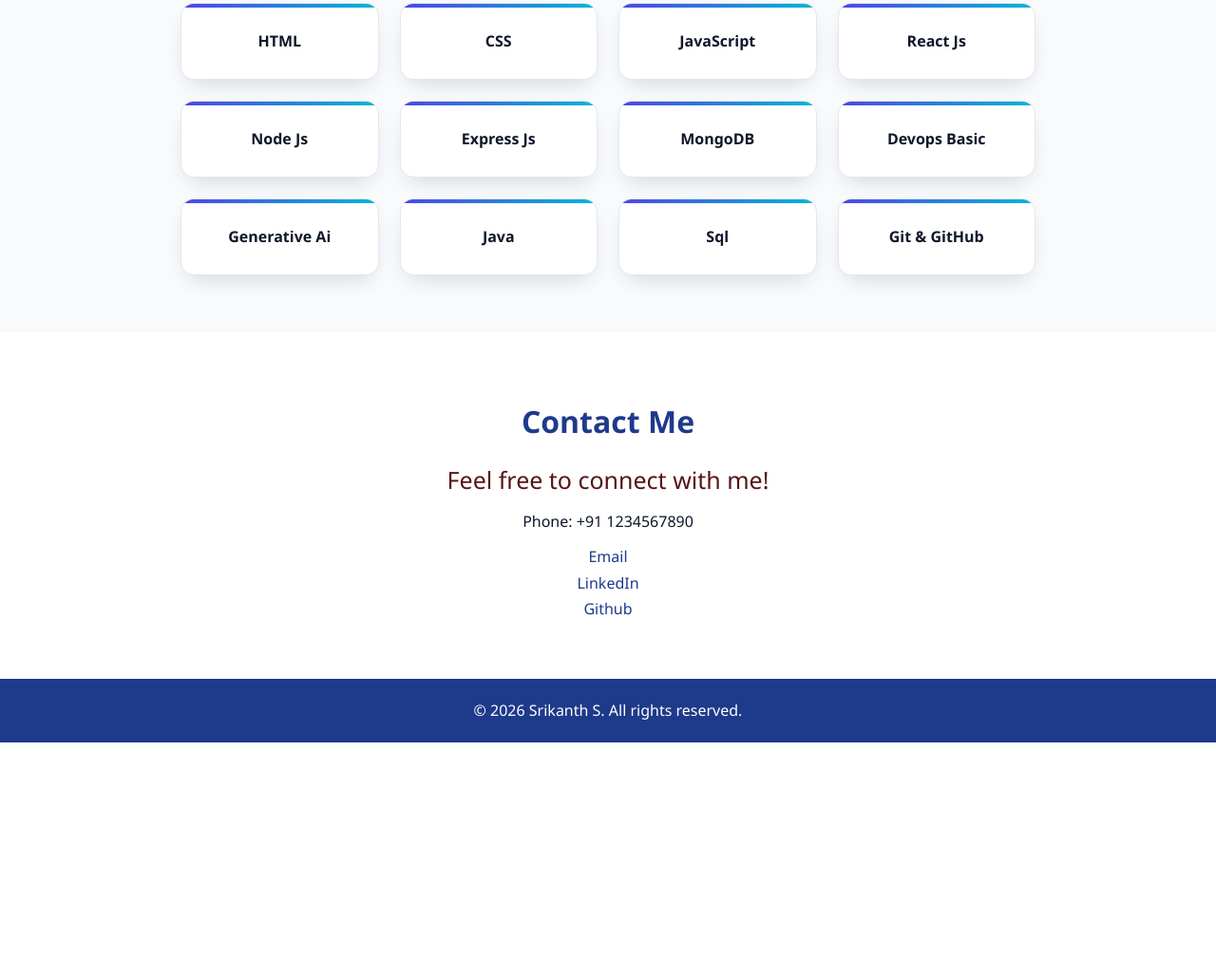
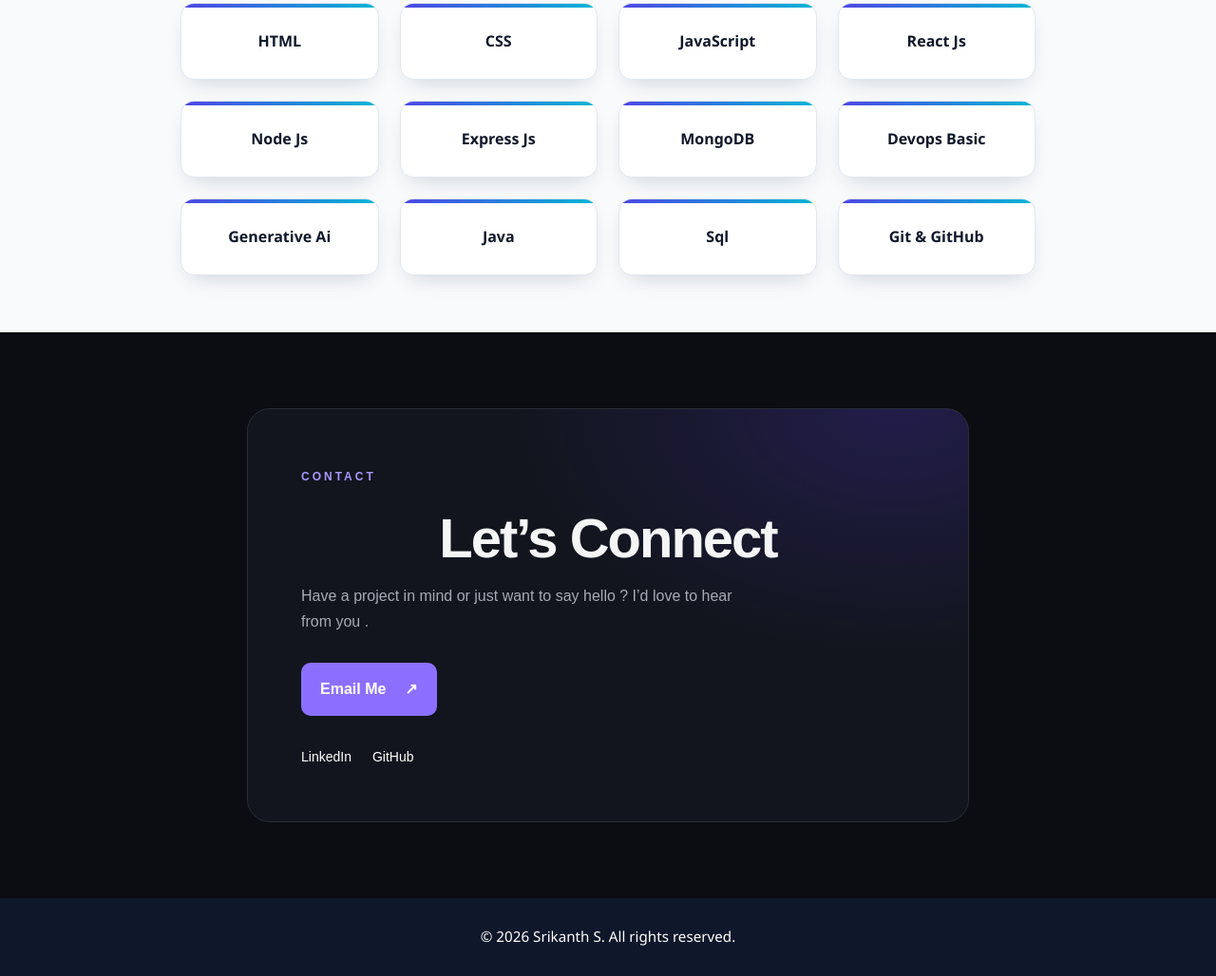
Before and after one commit to Havocsri/Intern-Portfolio, a plain HTML site: page index.html in a window 1280 px wide. Shown: the part 1289-2317 px from the top of the page at 95% size. Before the commit the page ends 2071 px from the top, so only its background shows below. Drawn offline with Linux system fonts and the light colour scheme.

Commit message:
Added a redesigned Contact section with a gradient card and  Added a responsive Skills section

```diff
--- a/index.html
+++ b/index.html
@@ -58,14 +58,25 @@
   </section>
 
   <!-- Contact Section -->
-  <section id="contact" class="section">
-    <h2>Contact Me</h2>
-    <p class="key">Feel free to connect with me!</p>
-    <p>Phone: +91 1234567890</p>
-     <a href="mailto:havocsri1305@email.com">Email</a> <br>
-     <a href="https://www.linkedin.com/in/sri-kanth-3b178529a/">LinkedIn</a> <br>
-     <a href="https://github.com/Havocsri">Github</a>
-  </section>
+ <section id="contact" class="contact">
+  <div class="contact-card">
+    <span class="contact-tag">CONTACT</span>
+    <h2>Let’s Connect</h2>
+    <p>
+      Have a project in mind or just want to say hello ?
+      I’d love to hear from you .
+    </p>
+
+    <a class="contact-button" href="mailto:havocsri1305@gmail.com">
+      Email Me <span>↗</span>
+    </a>
+
+    <div class="contact-links">
+      <a href="https://www.linkedin.com/in/sri-kanth-3b178529a/">LinkedIn</a>
+      <a href="https://github.com/Havocsri">GitHub</a>
+    </div>
+  </div>
+</section>
 
   <footer>
     <p>&copy; 2026 Srikanth S. All rights reserved.</p>
--- a/style.css
+++ b/style.css
@@ -170,6 +170,8 @@ h2 {
 .section {
   padding: 60px 40px;
   text-align: center;
+   background: #f8fafc;
+
 }
 
 .section h2 {
@@ -229,11 +231,115 @@ h2 {
   transform: translateY(-6px);
   border-color: #4f46e5;
 }
+/* contact  */
+  .contact {
+    padding: 80px 20px;
+    background: #0b0d12;
+    color: #f5f5f7;
+    font-family: Arial, sans-serif;
+  }
+
+  .contact-card {
+    position: relative;
+    max-width: 760px;
+    margin: 0 auto;
+    padding: 56px;
+    overflow: hidden;
+    border: 1px solid #292d38;
+    border-radius: 24px;
+    background:
+      radial-gradient(ellipse at 90% 0%, #633cff33, transparent 42%),
+      #12151d;
+  }
+
+
+  .contact-tag {
+    color: #a997ff;
+    font-size: 12px;
+    font-weight: 700;
+    letter-spacing: 3px;
+  }
+  .contact h2 {
+    margin: 18px 0 12px;
+    font-size: clamp(36px, 7vw, 58px);
+    letter-spacing: -2px;
+  }
+  .contact h2 span {
+    color: #9c83ff;
+  }
+
+  .contact p {
+    max-width: 480px;
+    margin-bottom: 30px;
+    color: #a7aab5;
+    font-size: 16px;
+    line-height: 1.7;
+  }
+
+  .contact-button {
+    display: inline-flex;
+    align-items: center;
+    gap: 20px;
+    padding: 14px 20px;
+    border-radius: 10px;
+    background: #8b70ff;
+    color: white;
+    font-weight: 700;
+    text-decoration: none;
+    transition: background 0.2s, transform 0.2s;
+  }
+
+   .contact-button:hover {
+    color: white;
+    background: #7557f0;
+    transform: translateY(-2px);
+  }
+
+  .contact-links {
+    display: flex;
+    gap: 22px;
+    margin-top: 32px;
+  }
+
+   .contact-links a {
+    color: white;
+    font-size: 14px;
+    text-decoration: none;
+  }
+
+  .contact-links a:hover {
+    color: #a997ff;
+  }
 
 /* Footer */
 footer {
+  padding: 28px;
   text-align: center;
-  padding: 20px;
-  background: #1e3a8a;
-  color: #fff;
+  background: #0f172a;
+  color: #ffffff;
+  font-size: 0.95rem;
 }
+
+
+/* ===== Entrance animation ===== */
+@media (prefers-reduced-motion: no-preference) {
+  .hero > * {
+    animation: fadeUp 0.8s ease both;
+  }
+
+  .hero > *:nth-child(2) {
+    animation-delay: 0.1s;
+  }
+
+  .hero > *:nth-child(3) {
+    animation-delay: 0.2s;
+  }
+
+  .hero > *:nth-child(4) {
+    animation-delay: 0.3s;
+  }
+
+  .hero > *:nth-child(5) {
+    animation-delay: 0.4s;
+  }
+}
```
Also changed, not shown: 1 other file.
